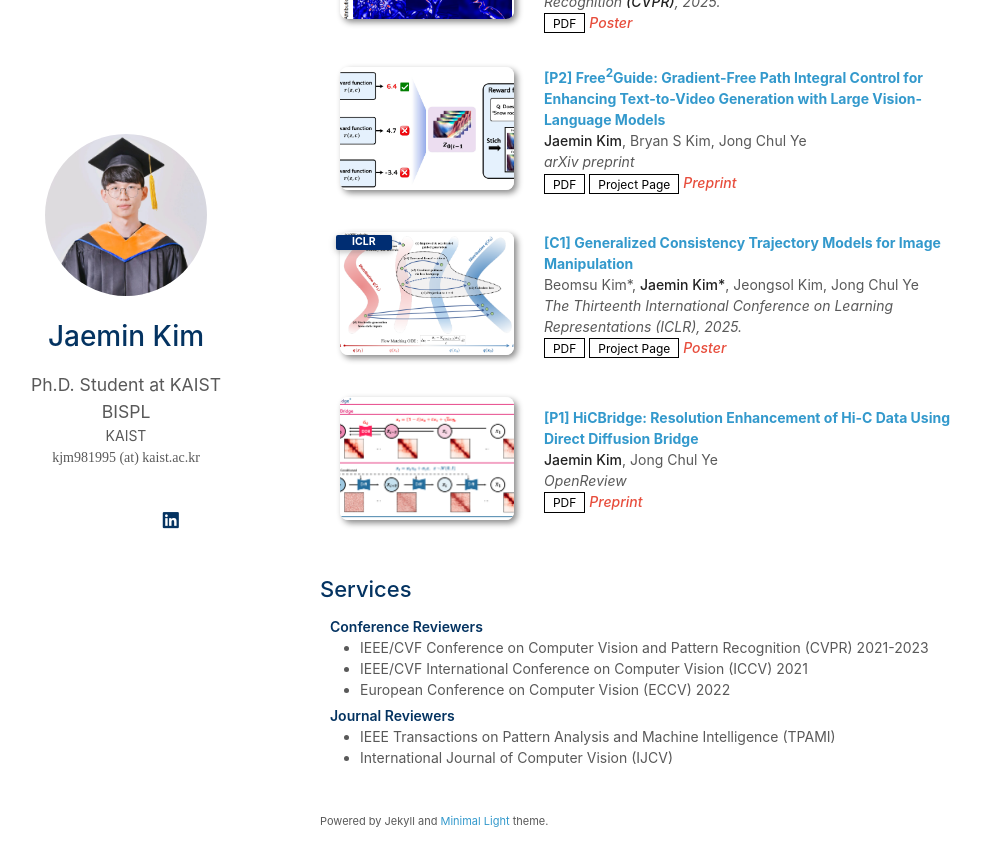
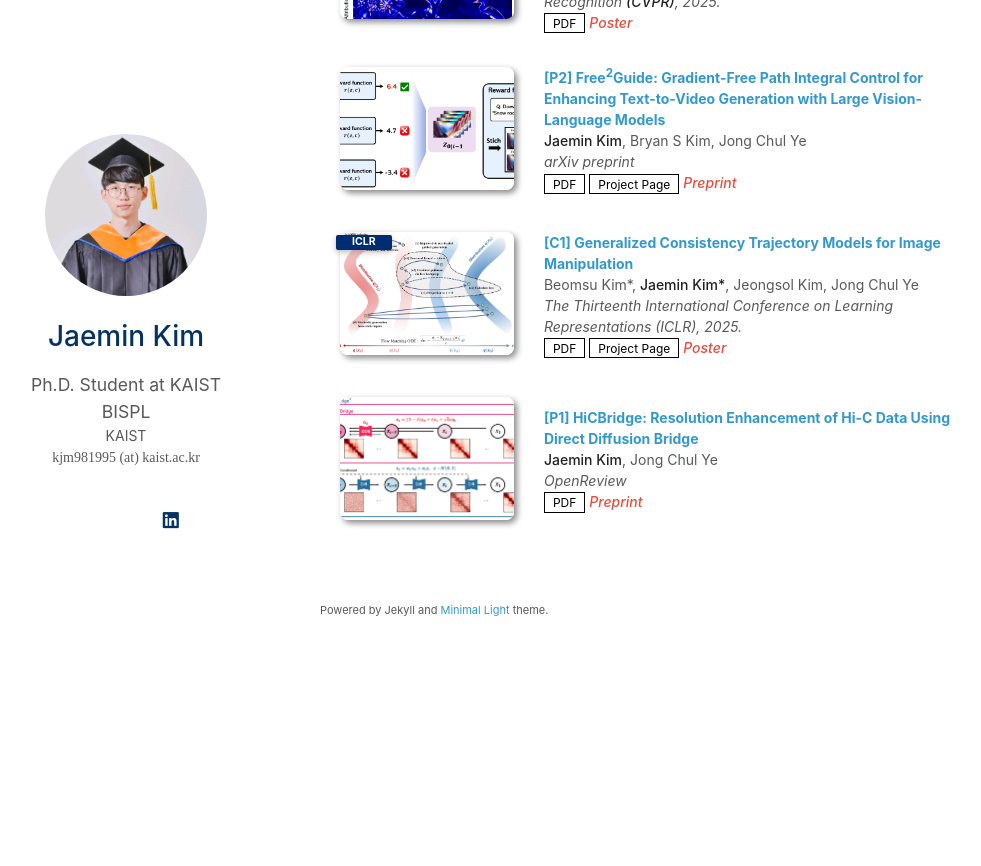
Before and after one commit to kjm981995/kjm981995.github.io, a Jekyll site: the page built from index.md, in a window 1280 px wide and 900 px high, scrolled down 908 px. Shown: the top 866 px of the window, without its empty margins (150-1131 px from the left). Built offline with Jekyll 4.4.1, drawn with Linux system fonts in a browser that asks for light colours; a style sheet for code colours, icons or effects is not loaded; our own code applies the rules of GitHub Pages for plain Markdown files; after the commit the page ends 1597 px from its top, so only the background shows below that.

Commit message:
Update index.md

```diff
--- a/index.md
+++ b/index.md
@@ -15,20 +15,3 @@ I am interested in the **controllability** of advanced generative AI models, inc
 - **[2025.01]** Our paper (<a href="https://arxiv.org/abs/2403.12510">GCTM</a>) is accecpted to ICLR 2025.
 
 {% include_relative _includes/publications.md %}
-
-## Services
-
-<h4 style="margin:0 10px 0;">Conference Reviewers</h4>
-
-<ul style="margin:0 0 5px;">
-  <li><a href="http://cvpr2023.thecvf.com/"><autocolor>IEEE/CVF Conference on Computer Vision and Pattern Recognition (CVPR) 2021-2023</autocolor></a></li>
-  <li><a href="http://iccv2021.thecvf.com/"><autocolor>IEEE/CVF International Conference on Computer Vision (ICCV) 2021</autocolor></a></li>
-  <li><a href="https://eccv2022.ecva.net/"><autocolor>European Conference on Computer Vision (ECCV) 2022</autocolor></a></li>
-</ul>
-
-<h4 style="margin:0 10px 0;">Journal Reviewers</h4>
-
-<ul style="margin:0 0 20px;">
-  <li><a href="https://www.computer.org/csdl/journal/tp"><autocolor>IEEE Transactions on Pattern Analysis and Machine Intelligence (TPAMI)</autocolor></a></li>
-  <li><a href="https://www.springer.com/journal/11263"><autocolor>International Journal of Computer Vision (IJCV)</autocolor></a></li>
-</ul>
```
